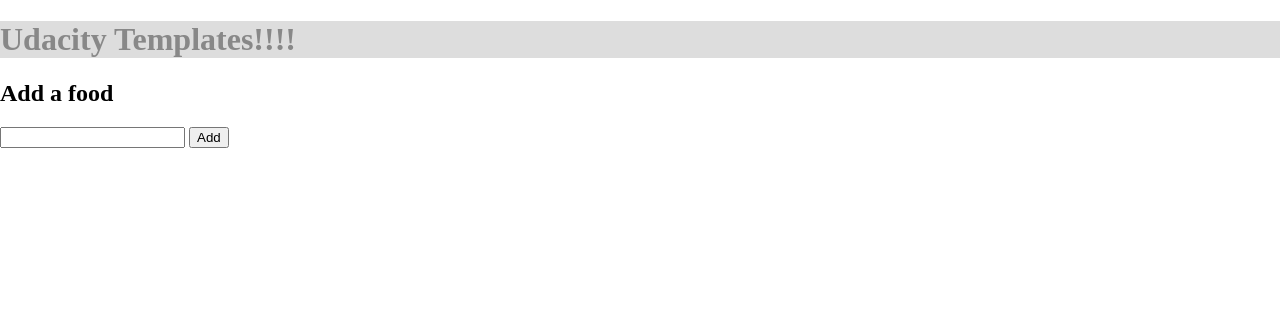
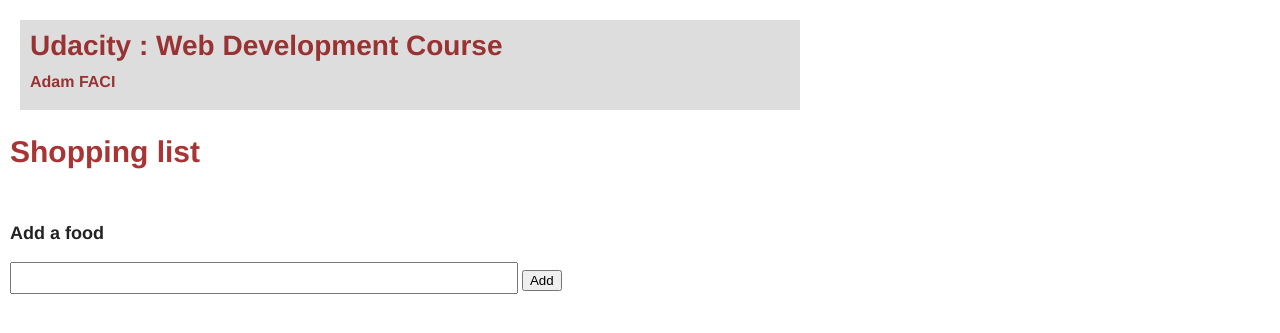
Before and after one commit to Tiaaf/Web-Development-Course, a Python web app: template templates/shopping_list.html in a window 1280 px wide. Shown: the top 333 px of the page. Run offline with Jinja, Linux system fonts and the light colour scheme; the template is opened without the code that fills it, so the values that code supplies are empty.

Commit message:
linking templates with "base.html" and adding Shopping and Fizzbuzz handlers (they mysteriously disappeared :3 )

```diff
--- a/static/main.css
+++ b/static/main.css
@@ -5,13 +5,27 @@
     width: 800px;
     margin: 0 auto;
     padding: 10px;
-    color: #333;
+    color: #222;
+}
+
+h1 {
+    background-color : #ddd;
+    color: #933;
+    padding: 10px;
+    margin: 10px;
+    height: 70px;
 }
 
 h2 {
-    font-size: 24px;
+    color: #a33;
+    font-size: 30px;
     font-weight: bold;
     margin-bottom: 20px;
+}
+
+h3 {
+    font-size: 18px;
+    font-weight: bold;
 }
 
 hr {
--- a/templates/base.html
+++ b/templates/base.html
@@ -2,17 +2,18 @@
 
 <html>
   <head>
-    <title>Udacity Templates!</title>
+    <link type="text/css" rel="stylesheet" href="/static/main.css" />
+    <title>Udacity : Web Development Course</title>
   </head>
 
   <body style="margin : 0">
-    <h1 style="background-color : #ddd; color: #888; margin: 0 height: 50px">
-      Udacity Templates!!!!
+    <h1>
+      Udacity : Web Development Course  <br> <font size="3"> Adam FACI </font>
     </h1>
-
 
     {% block content %}
     {% endblock %}
+
   </body>
 
 </html>
--- a/templates/fizzbuzz.html
+++ b/templates/fizzbuzz.html
@@ -1,9 +1,10 @@
 {% extends "base.html" %}
 
 {% block content %}
-
 <form>
-  <h2>Enter a number:</h2>
+  <h2>Fizzbuzz<h2>
+  <br>
+  <h3>Enter a number:</h3>
   <input type="text" name="n">
   <br>
   <ol>
--- a/templates/shopping_list.html
+++ b/templates/shopping_list.html
@@ -3,7 +3,9 @@
 {% block content %}
 
 <form>
-  <h2>Add a food</h2>
+  <h2>Shopping list</h2>
+  <br>
+  <h3>Add a food</h3>
   <input type="text" name="food">
   {% if items %}
     {% for item in items %}
```
Also changed, not shown: main.py (+20 -1 lines), templates/birthdate.html (+8 -2 lines), templates/mainPage.html (+3 -14 lines), templates/rot13form.html (+9 -1 lines), templates/signupform1.html (+3 -13 lines), templates/signupform2.html (+5 -9 lines), templates/ascii.html (renamed from templates/front.html), 1 other file.
